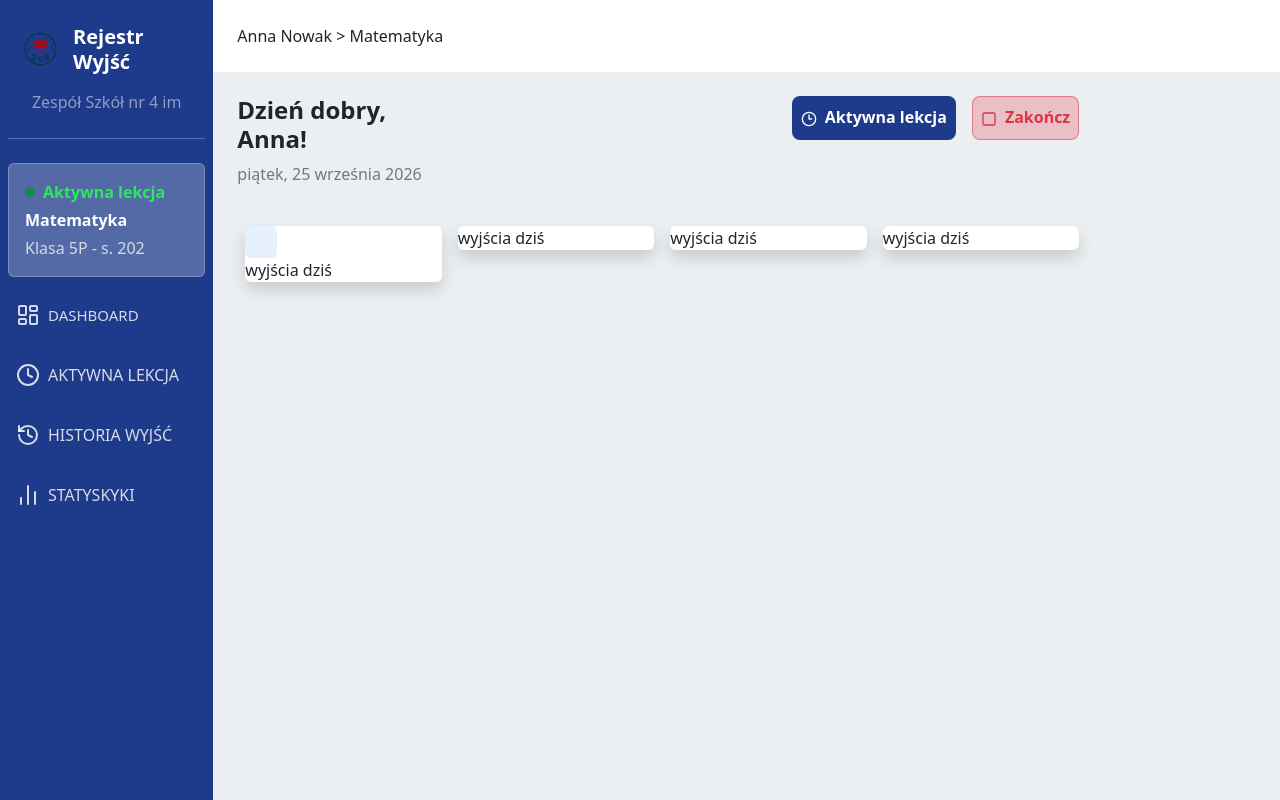
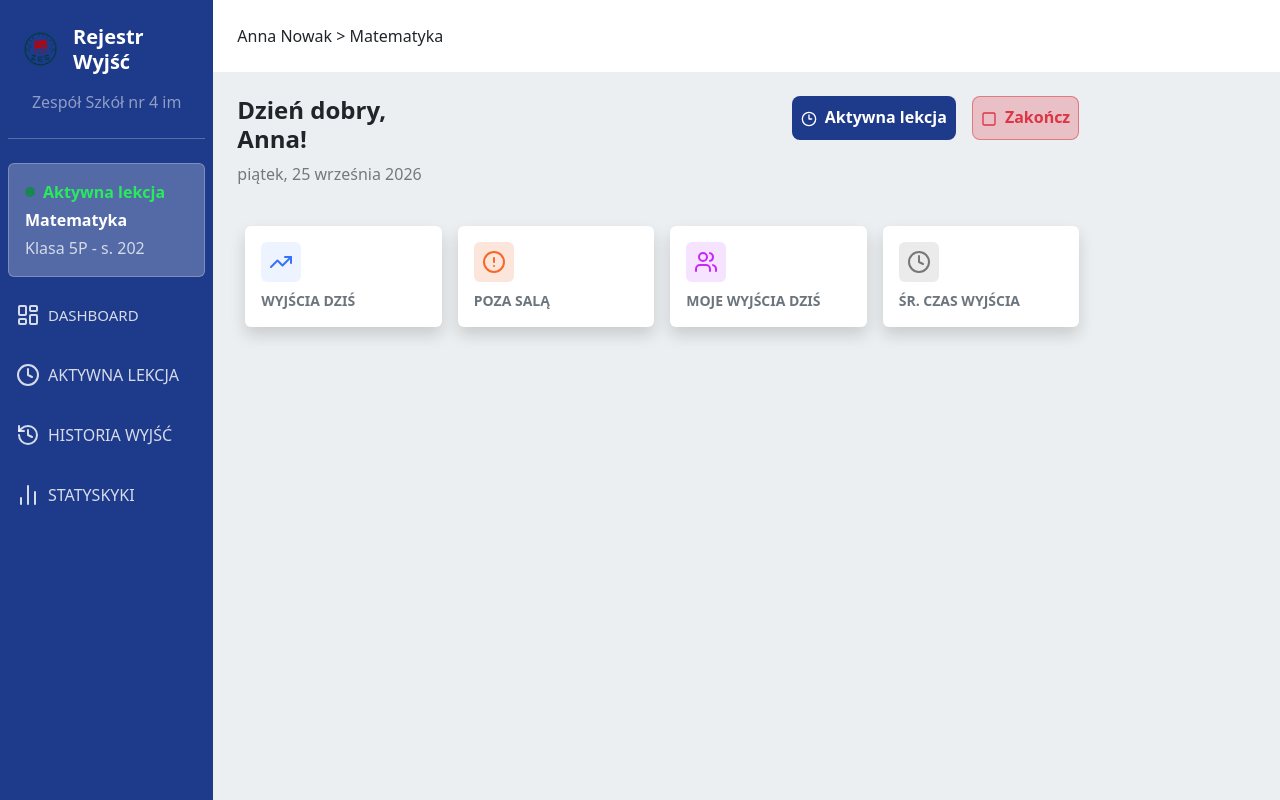
Before and after one commit to Xkorneleq/Rejestr_wyjsc_uczniow, a React (Vite) app: page / in a window 1280 px wide. Both pictures are taken after a click on the button "Zaloguj się". Built offline with nearby package versions, Linux system fonts and the light colour scheme.

Commit message:
Update Dashboard.jsx

```diff
--- a/src/components/Dashboard.jsx
+++ b/src/components/Dashboard.jsx
@@ -20,32 +20,60 @@ const Dashboard = ()=>{
                     </div>
                 </div>
            <div className="row w-100 mt-3 p-2 g-3">
-    <div className="col">
-        <div className="card border-0 shadow">
-            <svg xmlns="http://www.w3.org/2000/svg" style={{color:"#3473fc"}} width="24" height="24" viewBox="0 0 24 24" fill="none" stroke="currentColor"
-            stroke-width="2" stroke-linecap="round" stroke-linejoin="round" className="card border-0 bg-primary bg-opacity-10 p-3">
-            <path d="M16 7h6v6"/><path d="m22 7-8.5 8.5-5-5L2 17"/></svg>
-            wyjścia dziś
+<div className="col">
+    <div className="card border-0 shadow p-3">
+        <div>
+            <div className="d-inline-flex align-items-center justify-content-center p-2 rounded"
+                 style={{ backgroundColor: "#eef4ff" }}>
+                <svg xmlns="http://www.w3.org/2000/svg" style={{color:"#3473fc"}} width="24" height="24" viewBox="0 0 24 24" fill="none" stroke="currentColor"
+                strokeWidth="2" strokeLinecap="round" strokeLinejoin="round">
+                    <path d="M16 7h6v6"/><path d="m22 7-8.5 8.5-5-5L2 17"/>
+                </svg>
+            </div>
         </div>
+        <div className="mt-2 fw-bold text-secondary text-uppercase small">wyjścia dziś</div>
     </div>
+</div>
 
-    <div className="col">
-        <div className="card border-0 shadow">
-            wyjścia dziś
+<div className="col">
+    <div className="card border-0 shadow p-3">
+        <div>
+            <div className="d-inline-flex align-items-center justify-content-center p-2 rounded"
+                 style={{ backgroundColor: "#fce5da" }}>
+                <svg xmlns="http://www.w3.org/2000/svg" width="24" height="24" style={{color:"#f6682a"}} viewBox="0 0 24 24" fill="none" stroke="currentColor" stroke-width="2" stroke-linecap="round" stroke-linejoin="round" class="lucide lucide-circle-alert preview-icon">
+                <circle cx="12" cy="12" r="10"/><line x1="12" x2="12" y1="8" y2="12"/><line x1="12" x2="12.01" y1="16" y2="16"/></svg>
+            </div>
         </div>
+        <div className="mt-2 fw-bold text-secondary text-uppercase small">Poza salą</div>
     </div>
+</div>
+<div className="col">
+    <div className="card border-0 shadow p-3">
+        <div>
+            <div className="d-inline-flex align-items-center justify-content-center p-2 rounded"
+                 style={{ backgroundColor: "#f5e3ff" }}>
 
-    <div className="col">
-        <div className="card border-0 shadow">
-            wyjścia dziś
+                <svg xmlns="http://www.w3.org/2000/svg" width="24" style={{color:"#ca26fc"}} height="24" viewBox="0 0 24 24" fill="none" stroke="currentColor" stroke-width="2" stroke-linecap="round" stroke-linejoin="round" class="lucide lucide-users preview-icon"><path d="M16 21v-2a4 4 0 0 0-4-4H6a4 4 0 0 0-4 4v2"/>
+                <path d="M16 3.128a4 4 0 0 1 0 7.744"/><path d="M22 21v-2a4 4 0 0 0-3-3.87"/><circle cx="9" cy="7" r="4"/></svg>
+            </div>
         </div>
+        <div className="mt-2 fw-bold text-secondary text-uppercase small">Moje wyjścia dziś</div>
     </div>
+</div>
+<div className="col">
+    <div className="card border-0 shadow p-3">
+        <div>
+            <div className="d-inline-flex align-items-center justify-content-center p-2 rounded"
+                 style={{ backgroundColor: "#ebebeb" }}>
 
-    <div className="col">
-        <div className="card border-0 shadow">
-            wyjścia dziś
+                <svg xmlns="http://www.w3.org/2000/svg" style={{color:"#777777"}} width="24" height="24" viewBox="0 0 24 24" fill="none" stroke="currentColor" stroke-width="2" stroke-linecap="round" stroke-linejoin="round" class="lucide lucide-clock-4 preview-icon">
+                <circle cx="12" cy="12" r="10"/><path d="M12 6v6l4 2"/></svg>
+            </div>
         </div>
+        <div className="mt-2 fw-bold text-secondary text-uppercase small">Śr. czas wyjścia</div>
     </div>
+</div>
+
 </div>
             </div>
     )
```
